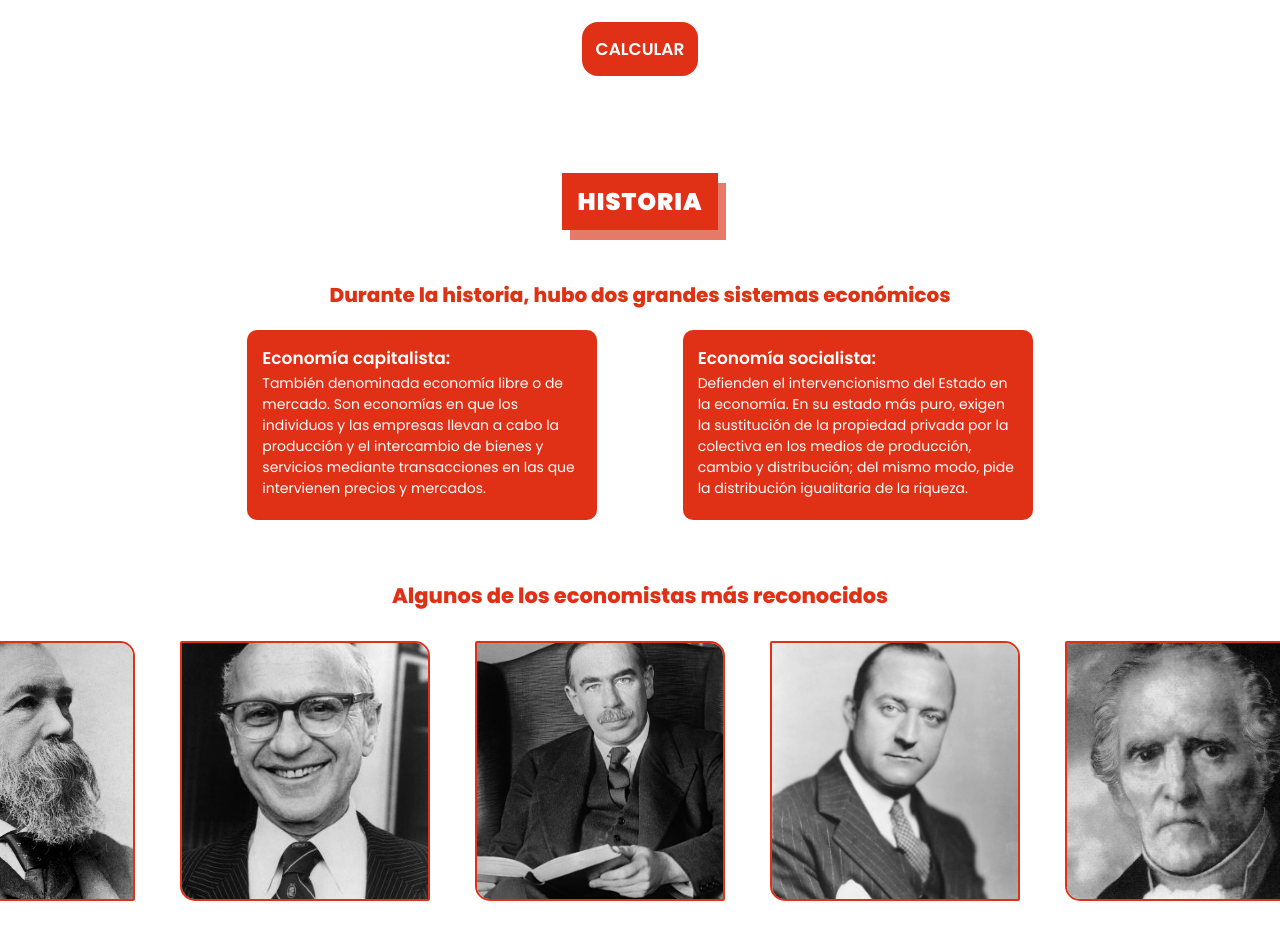
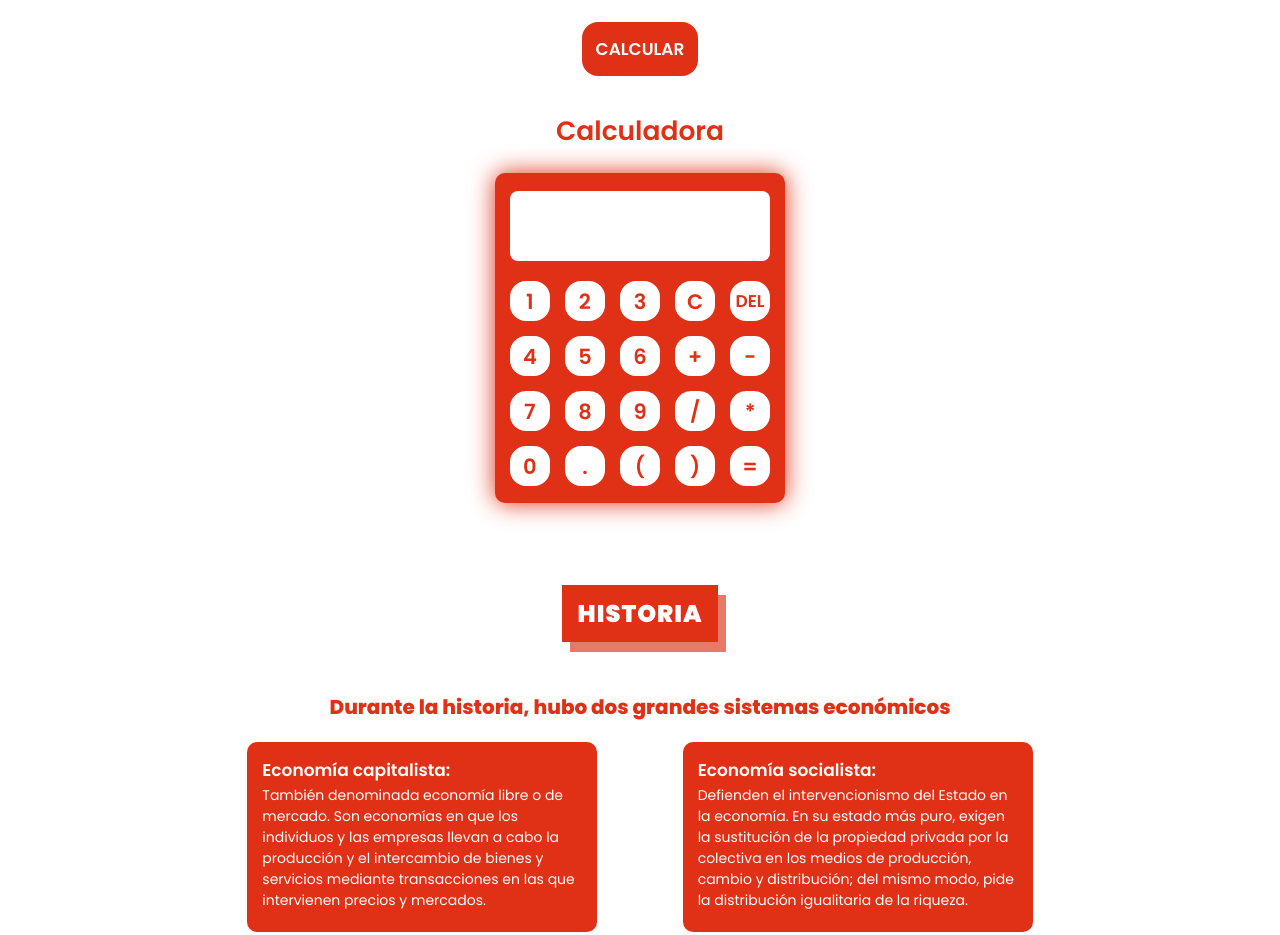
Before and after one commit to RomaanDeRose/Economy-Tricks, a website: page index.html in a window 1280 px wide. Shown: the part 2388-3323 px from the top of the page. Drawn offline with nearby package versions, Linux system fonts and the light colour scheme.

Commit message:
agregando calculadora

```diff
--- a/index.html
+++ b/index.html
@@ -96,14 +96,16 @@
 			<h3 class="calcs__1">Pensa en el futuro!</h3>
 			<div class="calcs__1__container">
 				<form class="calcs__form" id="formMoney">
-					<h4 class="calcs__form__title">¿De acá a un año... Dólar o Plazo Fijo?</h4>
+					<h4 class="calcs__form__title">
+						¿De acá a un año... Dólar o Plazo Fijo?
+					</h4>
 					<div>
 						<label for="">Cuál es la tasa nominal de los Plazos Fijos?</label>
-						<input type="number" name="tasa"  id="" required>
+						<input type="number" name="tasa" id="" required />
 					</div>
 					<div>
 						<label for="">Cuánto crees que va a estar el Dólar?</label>
-						<input type="number" name="dolar" min="170" id="" required>
+						<input type="number" name="dolar" min="170" id="" required />
 					</div>
 					<button type="submit">consultar</button>
 				</form>
@@ -112,16 +114,56 @@
 					<h4 class="calcs__form__title">¿Cuánto vale mi salario?</h4>
 					<div>
 						<label for="">Cuánto es tu ingreso?</label>
-						<input type="number" name="ingreso" min="5000" id="" required>
+						<input type="number" name="ingreso" min="5000" id="" required />
 					</div>
 					<div>
 						<label for="">Cuál es el nivel de inflación actual?</label>
-						<input type="number" name="ipc" max="500" id="" required>
+						<input type="number" name="ipc" max="500" id="" required />
 					</div>
 					<button type="submit">calcular</button>
 				</form>
 				<div id="resultSalary"></div>
 			</div>
+			<div class="calcs__calculadora">
+				<h4 class="calcs__calculadora__title">Calculadora</h4>
+				<div class="calcs__calculadora__container">
+					<input type="text" id="pantalla" disabled />
+					<div class="calcs__calculadora__container__buttons">
+						<input type="button" class="botones" value="1" />
+						<input type="button" class="botones" value="2" />
+						<input type="button" class="botones" value="3" />
+						<input
+							type="button"
+							class="botones funciones"
+							id="reset"
+							value="C"
+						/>
+						<input
+							style="font-size: 17px"
+							type="button"
+							class="funciones"
+							id="borrar"
+							value="DEL"
+						/>
+						<input type="button" class="botones" value="4" />
+						<input type="button" class="botones" value="5" />
+						<input type="button" class="botones" value="6" />
+						<input type="button" class="botones operadores" value="+" />
+						<input type="button" class="botones operadores" value="-" />
+						<input type="button" class="botones" value="7" />
+						<input type="button" class="botones" value="8" />
+						<input type="button" class="botones" value="9" />
+						<input type="button" class="botones operadores" value="/" />
+						<input type="button" class="botones operadores" value="*" />
+						<input type="button" class="botones" value="0" />
+						<input type="button" class="botones" value="." />
+						<input type="button" class="botones" value="(" />
+						<input type="button" class="botones" value=")" />
+						<input type="button" class="funciones" id="resultado" value="=" />
+					</div>
+				</div>
+			</div>
+		</section>
 		<section id="history" class="history">
 			<h2 class="history__title">Historia</h2>
 			<p class="history__text">
@@ -157,41 +199,45 @@
 			<div class="carrusel">
 				<div class="carrusel-items">
 					<div class="carrusel-item">
-						<img src="./assets/adam-smith.jpg" alt=""/>
+						<img src="./assets/adam-smith.jpg" alt="" />
 					</div>
 					<div class="carrusel-item">
-						<img src="./assets/marx.jpg" alt=""/>
+						<img src="./assets/marx.jpg" alt="" />
 					</div>
 					<div class="carrusel-item">
-						<img src="./assets/hayek.jpg" alt=""/>
+						<img src="./assets/hayek.jpg" alt="" />
 					</div>
 					<div class="carrusel-item">
-						<img src="./assets/engels.jpg" alt=""/>
+						<img src="./assets/engels.jpg" alt="" />
 					</div>
 					<div class="carrusel-item">
-						<img src="./assets/milton-friedman.jpg" alt=""/>
+						<img src="./assets/milton-friedman.jpg" alt="" />
 					</div>
 					<div class="carrusel-item">
-						<img src="./assets/keynes.jpg" alt=""/>
+						<img src="./assets/keynes.jpg" alt="" />
 					</div>
 					<div class="carrusel-item">
-						<img src="./assets/hazlitt.jpg" alt=""/>
+						<img src="./assets/hazlitt.jpg" alt="" />
 					</div>
 					<div class="carrusel-item">
-						<img src="./assets/fourier.jpg" alt=""/>
+						<img src="./assets/fourier.jpg" alt="" />
 					</div>
 					<div class="carrusel-item">
-						<img src="./assets/Ludwig-von-Mises.jpg" alt=""/>
+						<img src="./assets/Ludwig-von-Mises.jpg" alt="" />
 					</div>
 					<div class="carrusel-item">
-						<img src="./assets/lange.jpg" alt=""/>
+						<img src="./assets/lange.jpg" alt="" />
 					</div>
 				</div>
 			</div>
 		</section>
 		<footer class="footer">footer</footer>
 
-		<script src="https://code.jquery.com/jquery-3.6.0.min.js" integrity="sha256-/xUj+3OJU5yExlq6GSYGSHk7tPXikynS7ogEvDej/m4=" crossorigin="anonymous"></script>
+		<script
+			src="https://code.jquery.com/jquery-3.6.0.min.js"
+			integrity="sha256-/xUj+3OJU5yExlq6GSYGSHk7tPXikynS7ogEvDej/m4="
+			crossorigin="anonymous"
+		></script>
 		<script src="./js/main.js"></script>
 	</body>
 </html>
--- a/js/main.js
+++ b/js/main.js
@@ -168,6 +168,9 @@ $(() => {
 		$("#botonLightMode").slideDown(0);
 		$("body").addClass("dark");
 		cantOperations.style.backgroundColor = "#171717";
+		pantalla.style.backgroundColor = "#171717";
+		botonesColor(botones, "#171717");
+		botonesColor(funciones, "#171717");
 		changeColorCollection(buttons, "#171717");
 		changeColorCollection(titleSections, "#171717");
 		changeColorCollection(icons, "#171717");
@@ -181,6 +184,9 @@ $(() => {
 		$("#botonLightMode").slideUp(0);
 		$("body").removeClass("dark");
 		cantOperations.style.backgroundColor = "#fff";
+		pantalla.style.backgroundColor = "#fff";
+		botonesColor(botones, "#fff");
+		botonesColor(funciones, "#fff");
 		changeColorCollection(buttons, "#fff");
 		changeColorCollection(titleSections, "#fff");
 		changeColorCollection(icons, "#fff");
@@ -193,6 +199,9 @@ $(() => {
 		$("#botonLightMode").slideDown(0);
 		$("body").addClass("dark");
 		cantOperations.style.backgroundColor = "#171717";
+		pantalla.style.backgroundColor = "#171717";
+		botonesColor(botones, "#171717");
+		botonesColor(funciones, "#171717");
 		changeColorCollection(buttons, "#171717");
 		changeColorCollection(titleSections, "#171717");
 		changeColorCollection(icons, "#171717");
@@ -200,3 +209,49 @@ $(() => {
 		localStorage.setItem("darkMode", "dark");
 	});
 });
+
+// CALCULADORA
+
+const botones = document.querySelectorAll(".botones");
+const funciones = document.querySelectorAll(".funciones");
+const pantalla = document.getElementById("pantalla");
+const borrar = document.getElementById("borrar");
+const resultado = document.getElementById("resultado");
+const reset = document.getElementById("reset");
+
+// FUNCION PARA CAMBIAR LOS COLORES EN EL DARK MODE
+const botonesColor = (let, color) => {
+	let.forEach((boton) => {
+		boton.style.backgroundColor = color;
+	});
+};
+
+// AGREGO LOS NUMEROS A LA PANTALLA
+botones.forEach((boton) => {
+	boton.addEventListener("click", () => {
+		pantalla.value += boton.value;
+	});
+});
+
+// BORRO LOS NUMEROS DE A UNO
+borrar.addEventListener("click", () => {
+	pantalla.value = pantalla.value.slice(0, -1);
+});
+
+// CALCULO EL RESULTADO
+resultado.addEventListener("click", () => {
+	const calculo = eval(pantalla.value).toFixed(1);
+	pantalla.value = calculo;
+	const operationCalc = new Operations(
+		"Calculadora",
+		`Resultado: <b>${calculo}</b>`
+	);
+	allOperations.push(operationCalc);
+	operationCalc.save("operations", JSON.stringify(allOperations));
+	operationCalc.saveHistorial();
+});
+
+// BORRO TODO DE LA PANTALLA
+reset.addEventListener("click", () => {
+	pantalla.value = "";
+});
--- a/scss/_finallyStyles.scss
+++ b/scss/_finallyStyles.scss
@@ -291,6 +291,72 @@ p.fas.fa-arrow-down {
 	width: 100%;
 	text-align: center;
 	color: $rojo;
+	&__calculadora {
+		width: 100%;
+		&__title {
+			color: $rojo;
+			font-size: 2.65rem;
+			font-weight: 600;
+			margin: 2rem 0 1.2rem 0;
+		}
+		&__container {
+			width: 290px;
+			height: 330px;
+			margin: 2.2rem auto;
+			padding: 8px;
+			border-radius: 10px;
+			background-color: $rojo;
+			box-shadow: 0px 0px 25px $rojo;
+			& #pantalla {
+				display: block;
+				width: 95%;
+				height: 7rem;
+				margin: 1rem auto 2rem auto;
+				padding: 8px;
+				background-color: $blanco;
+				outline: none;
+				border: none;
+				border-radius: 8px;
+				text-align: end;
+				color: $rojo;
+				font-size: 3.5rem;
+				font-weight: 900;
+				overflow-x: scroll;
+			}
+			&__buttons {
+				width: 95%;
+				margin: 0 auto;
+				display: grid;
+				grid-template-columns: 1fr 1fr 1fr 1fr 1fr;
+				grid-template-rows: 1fr 1fr 1fr 1fr;
+				gap: 1.5rem;
+				& .botones {
+					width: 40px;
+					height: 40px;
+					border: none;
+					border-radius: 16px;
+					text-align: center;
+					font-size: 2.1rem;
+					font-weight: 600;
+					cursor: pointer;
+					color: $rojo;
+					background-color: $blanco;
+				}
+				& .funciones {
+					width: 40px;
+					height: 40px;
+					border: none;
+					border-radius: 16px;
+					text-align: center;
+					font-size: 2.1rem;
+					font-weight: 600;
+					cursor: pointer;
+					color: $rojo;
+					background-color: $blanco;
+				}
+			}
+		}
+	}
 	&__title {
 		background-color: $rojo;
 		color: $blanco;
@@ -412,7 +478,7 @@ p.fas.fa-arrow-down {
 		background-color: $rojo;
 		color: $blanco;
 		display: inline-block;
-		margin: 7rem auto 3rem auto;
+		margin: 6rem auto 3rem auto;
 		padding: 1.1rem 1.6rem;
 		box-shadow: 8px 10px 0px #e67968;
 		text-transform: uppercase;
```
Also changed, not shown: css/styles.css, 1 other file.
